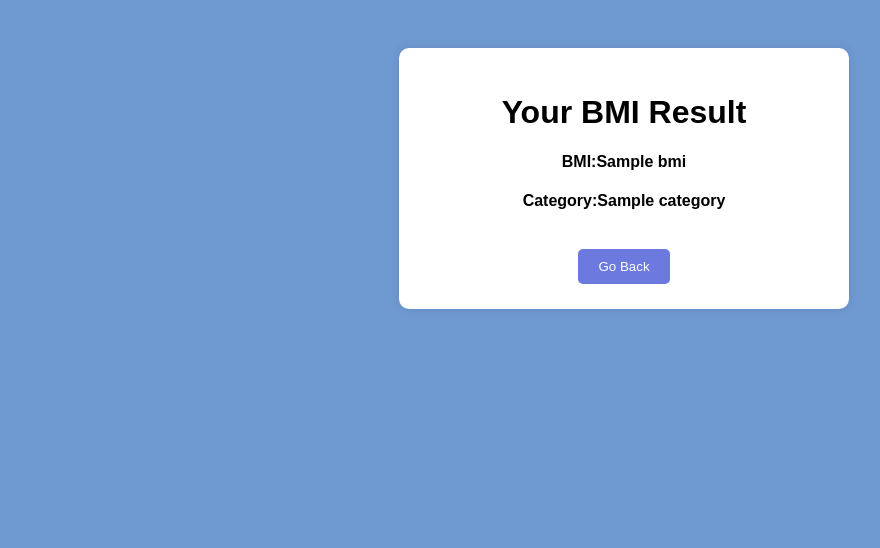
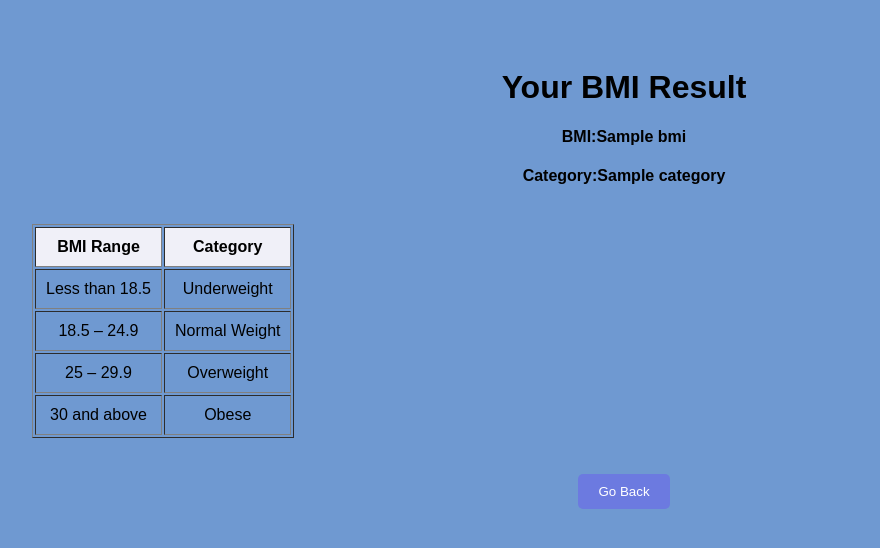
Before and after one commit to hridya-r-n/BMI-Calculator, a Flask app: template templates/result.html in a window 1280 px wide. Shown: the top 548 px of the page, without its empty margins (16-896 px from the left). Run offline with Flask 3, Linux system fonts and the light colour scheme; the template is opened without the code that fills it: most values are stand-ins (such as "Sample title", 1, 10 or a date in 2020).

Commit message:
Update result.html

```diff
--- a/templates/result.html
+++ b/templates/result.html
@@ -7,11 +7,40 @@
     <title>BMI Result</title>
 </head>
 <body>
-    <div class="container">
+    <div class="result-card">
     <h1>Your BMI Result</h1>
     <h4><b>BMI:</b>{{bmi}}</h4>
     <h4><b>Category:</b>{{category}}</h4>
+    <div class="message-box {{ category|lower|replace(' ', '') }}">
+    <strong>{{ message }}</strong>
+    </div>
     <br>
+    <table border="1" cellpadding="10" class="bmi-table">
+    <tr style="background:#f0f0f8;">
+        <th>BMI Range</th>
+        <th>Category</th>
+    </tr>
+
+    <tr>
+        <td>Less than 18.5</td>
+        <td>Underweight</td>
+    </tr>
+
+    <tr>
+        <td>18.5 – 24.9</td>
+        <td>Normal Weight</td>
+    </tr>
+
+    <tr>
+        <td>25 – 29.9</td>
+        <td>Overweight</td>
+    </tr>
+
+    <tr>
+        <td>30 and above</td>
+        <td>Obese</td>
+    </tr>
+</table><br><Br>
     <button name="home"><a style="text-decoration: none;color:white" href="/">Go Back</a></button>
     </div>
 </body>
```
